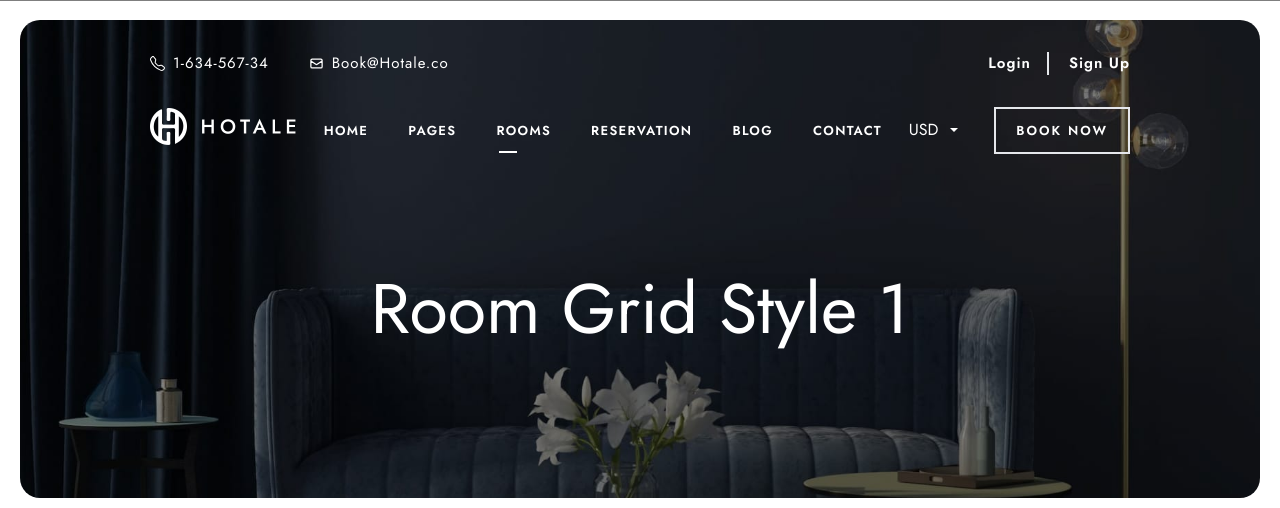
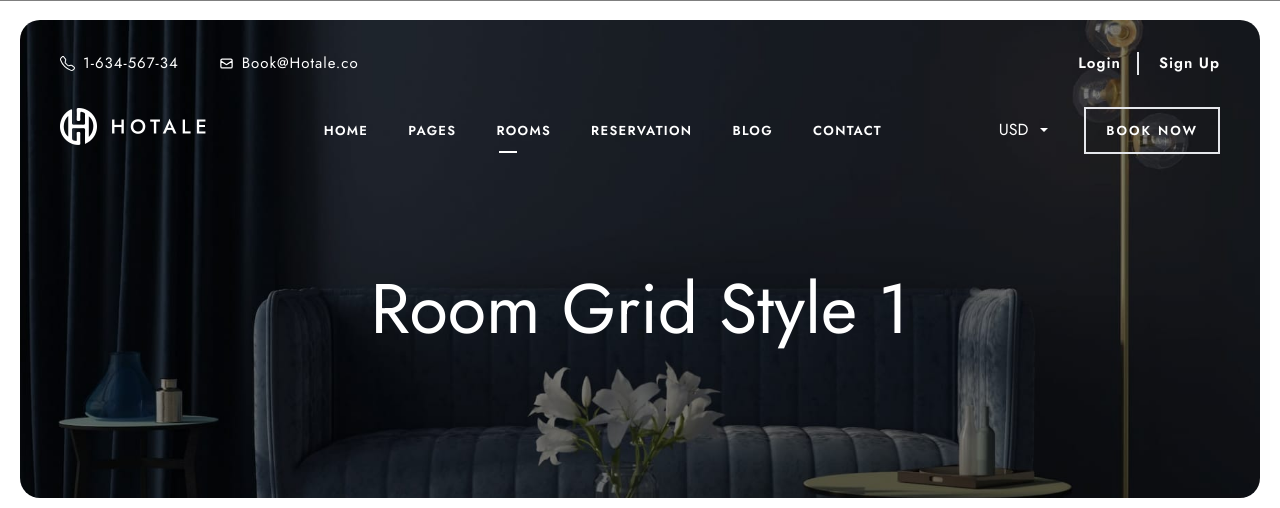
Before and after one commit to Min1870/Hotale, a React (Vite) app: page /rooms in a window 1280 px wide. Shown: the top 508 px of the page. Built offline with nearby package versions, Linux system fonts and the light colour scheme; a web font is replaced by a local one.

Commit message:
fix-banner

```diff
--- a/src/components/AboutUsBanner.jsx
+++ b/src/components/AboutUsBanner.jsx
@@ -157,7 +157,7 @@ const AboutUsBanner = ({
         </div>
       </div>
       <div className="pt-8 px-10 bg-bannerBg overflow-hidden bg-cover rounded-[20px] max-h-[65vh] md:max-h-[100vh] mt-24 lg:m-0 bg-no-repeat relative">
-        <div className=" text-white  max-w-[1400px] px-[40px] xl:px-[90px] mx-auto">
+        <div className=" text-white  max-w-[1300px] mx-auto">
           <div className=" space-y-8 hidden lg:block">
             <div className="flex items-center justify-between">
               <div className="flex items-center gap-10 text-[15px] font-[400] tracking-[1px]">
--- a/src/components/ContactBanner.jsx
+++ b/src/components/ContactBanner.jsx
@@ -141,7 +141,7 @@ const ContactBanner = ({
         </div>
       </div>
       <div className="mt-24 lg:m-0 bg-contactBgGradient overflow-hidden bg-cover min-h-[40vh] md:min-h-[70vh] lg:min-h-[100vh] bg-no-repeat relative">
-        <div className=" text-white max-w-[1400px] px-[40px] xl:px-[80px] mx-auto">
+        <div className=" text-white max-w-[1300px] mx-auto">
           <div className=" py-8 px-10 space-y-10 hidden lg:block">
             <div className=" flex items-center justify-between">
               <div className="flex items-center gap-10">
--- a/src/components/OurTeamBanner.jsx
+++ b/src/components/OurTeamBanner.jsx
@@ -153,7 +153,7 @@ const OurTeamBanner = ({
         </div>
       </div>
       <div className="mt-24 lg:m-0 bg-contactBgGradient overflow-hidden bg-cover rounded-[20px] min-h-[60vh] md:min-h-[70vh] lg:min-h-[100vh] bg-no-repeat relative">
-        <div className=" text-white">
+        <div className=" text-white   max-w-[1300px] mx-auto">
           <div className=" py-8 px-10 space-y-10 hidden lg:block">
             <div className=" flex items-center justify-between">
               <div className="flex items-center gap-10">
```
